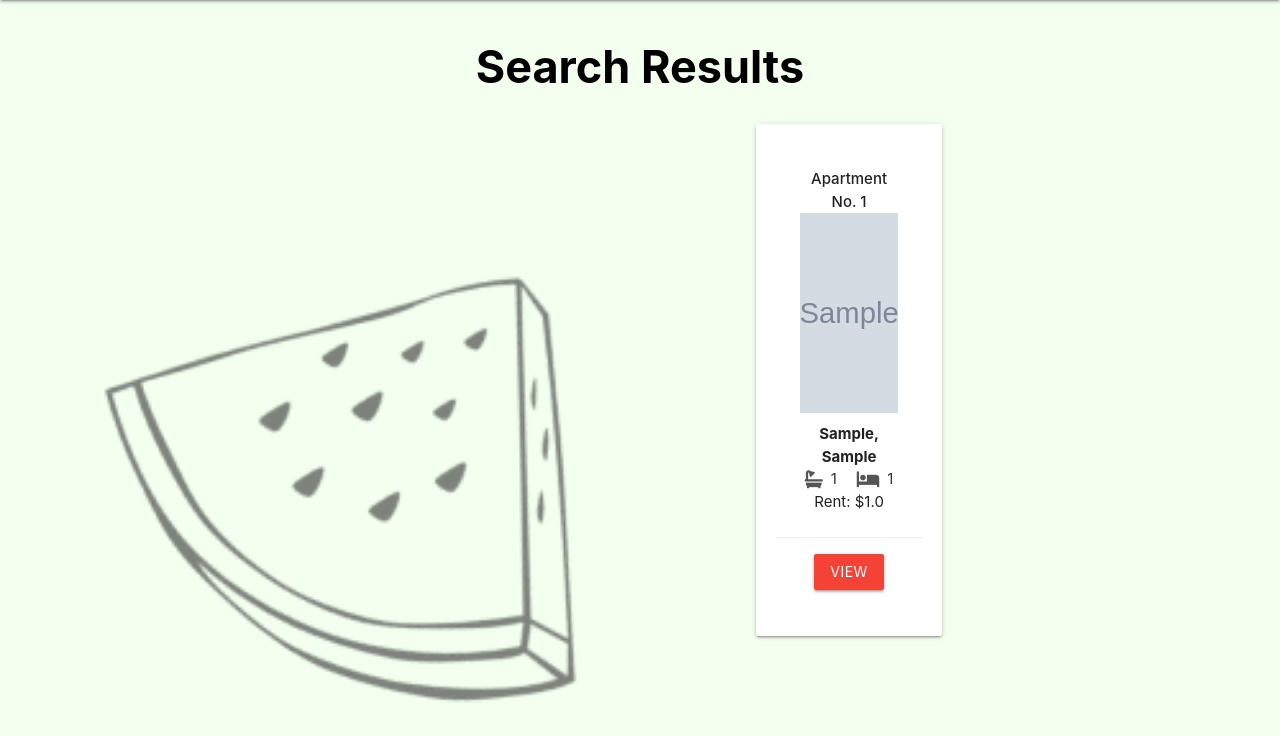
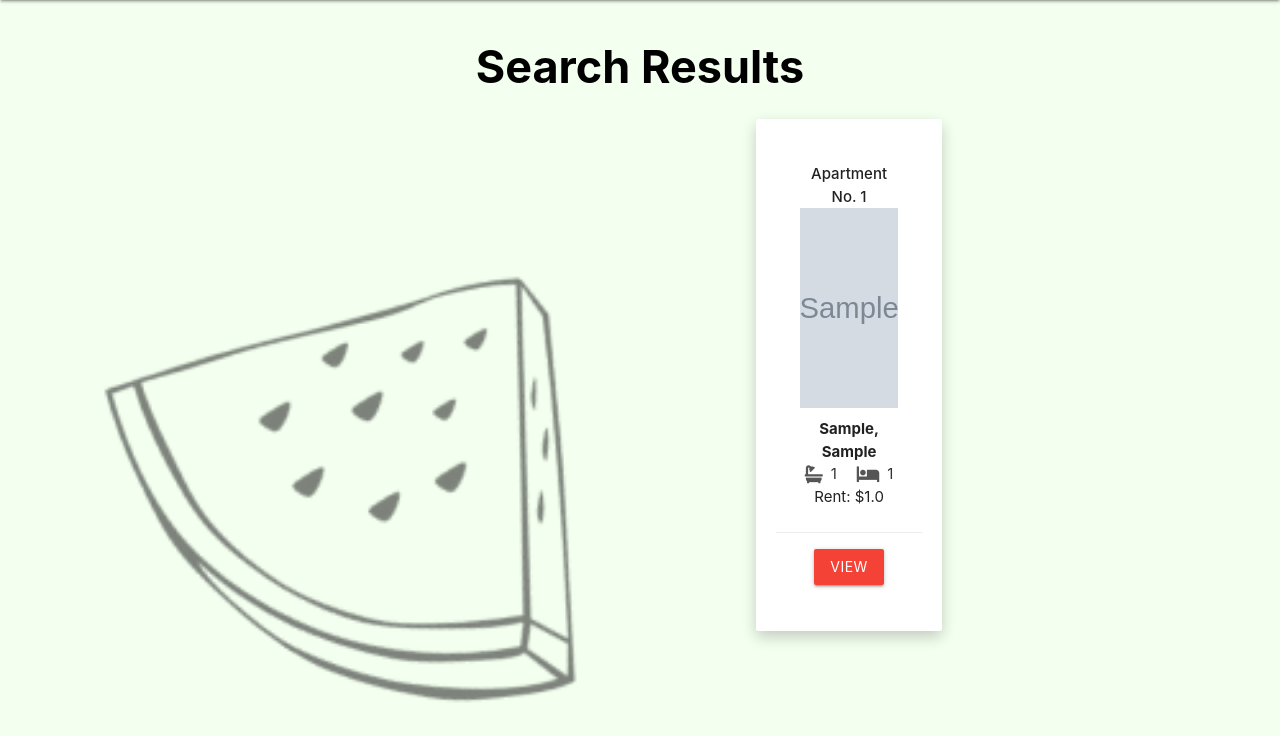
Before and after one commit to Puffer-Enterprises/ApartmentProjrct, a Flask app: page /apartments/search in a window 1280 px wide, with the pointer over the restyled element. Shown: the part 64-800 px from the top of the page. Run offline with Flask 3, Linux system fonts and the light colour scheme; tables that the repository leaves empty hold one stand-in row (values such as "Sample post"); grey boxes marked "Sample" are stand-in pictures.

Commit message:
Card Hover Float

```diff
--- a/App/static/style.css
+++ b/App/static/style.css
@@ -268,6 +268,12 @@ text-align: center; /* Ensure proper alignment */
     font-size: 1em; /* Size of the numbers (bathrooms and bedrooms) */
     color: #333; /* Text color */
 }
+
+.card:hover {
+    transform: translateY(-5px);
+    transition: transform 0.3s ease, box-shadow 0.3s ease;
+    box-shadow: 0px 6px 15px rgba(0, 0, 0, 0.2);
+  }
 
 /* RATINGS CSS*/
  /* General container for reviews */
```
